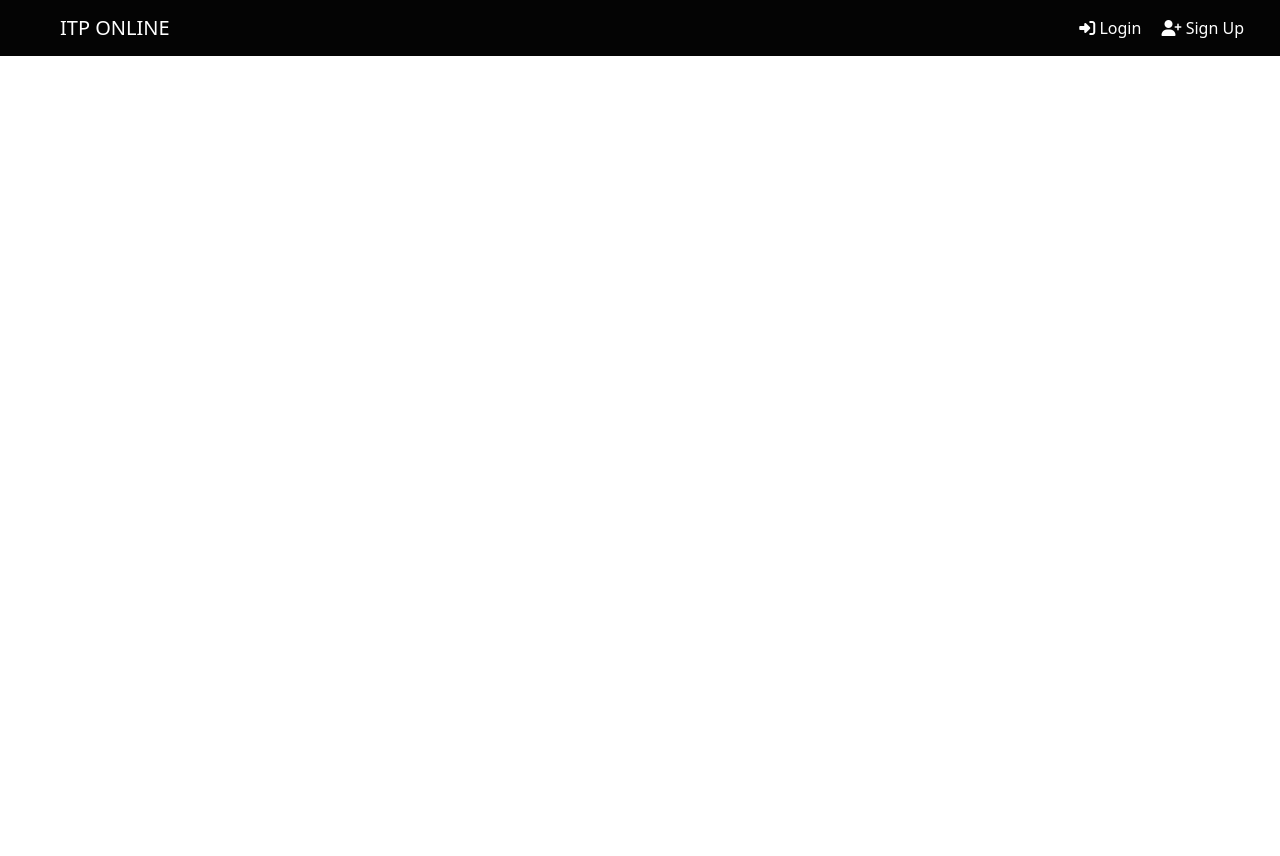
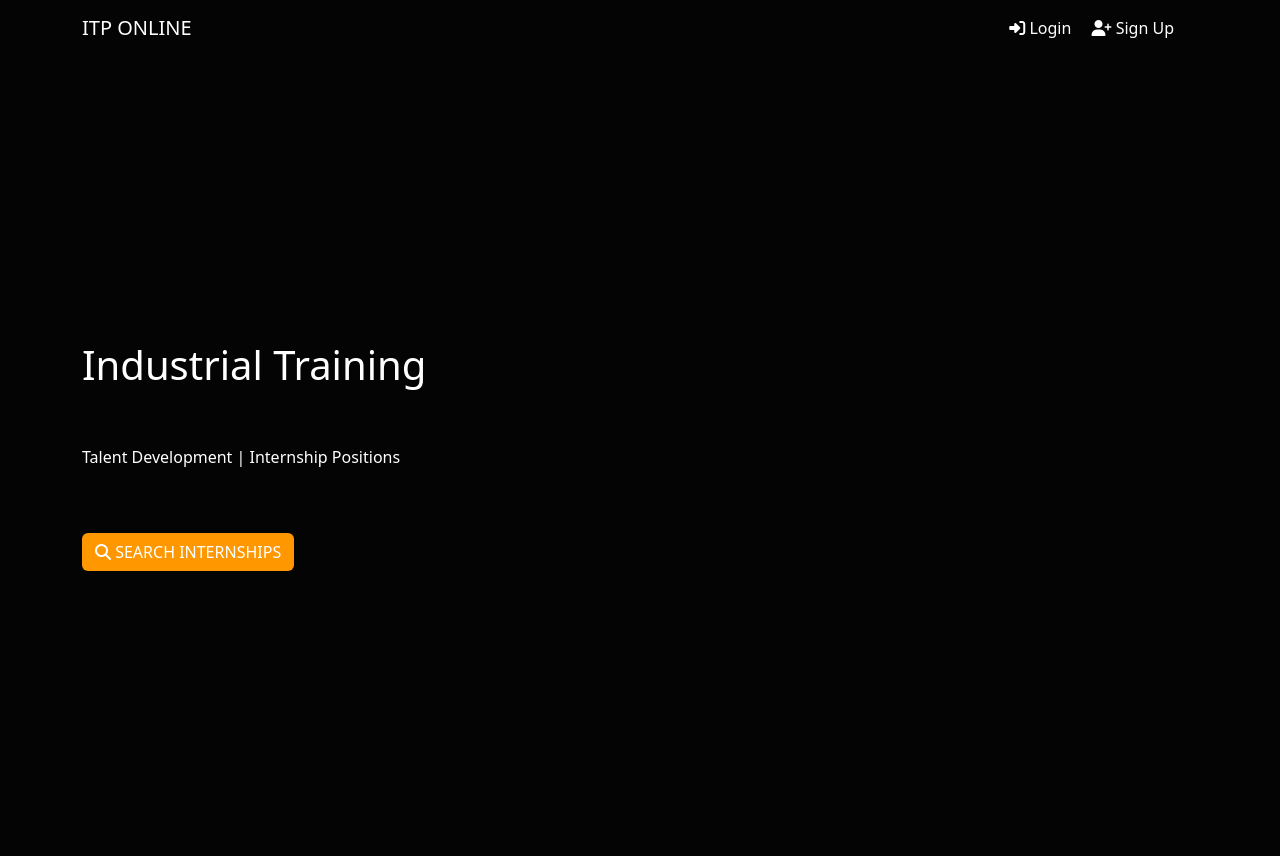
Before and after one commit to ahkang02/TARUMT-Internship-Portal, a Flask app: page / in a window 1280 px wide. Before the commit the page ends 56 px from the top, so only its background shows below. Run offline with Flask 3, Linux system fonts and the light colour scheme; some libraries are stand-ins or nearby versions.

Commit message:
Homepage

```diff
--- a/app.py
+++ b/app.py
@@ -3,4 +3,4 @@ app = Flask(__name__)
 
 @app.route('/')
 def index():
-    return render_template('base.html')
+    return render_template('index.html')
--- a/templates/base.html
+++ b/templates/base.html
@@ -24,7 +24,7 @@
   <body>
     <header style="background-color: #040404;">
       <nav class="navbar navbar-expand-lg" style="color: white;">
-        <div class="container-fluid">
+        <div class="container">
           <button
             class="navbar-toggler"
             type="button"
@@ -40,7 +40,7 @@
             class="collapse navbar-collapse justify-content-between"
             id="navbarTogglerDemo01"
           >
-            <a class="navbar-brand ps-5" href="#">ITP ONLINE</a>
+            <a class="navbar-brand" href="#">ITP ONLINE</a>
             <div class="container-fluid text-end text-decoration-none px-3">
                 <a class="text-decoration-none px-2" href="#"><i class="fa-solid fa-right-to-bracket"></i> Login</a>
                 <a class="text-decoration-none px-2" href="#"><i class="fa-solid fa-user-plus"></i> Sign Up</a>
--- /dev/null
+++ b/templates/index.html
@@ -0,0 +1,13 @@
+{% extends "base.html"%}
+{% block title %}TARUMT ITP Portal{% endblock %}
+{% block content %}
+<div class="container-fluid" style="background-color: #040404;">
+<div class="container vh-100 d-flex align-items-center justify-content-start" style="color: white;" >
+    <div class="flex-row">
+    <h1 class="">Industrial Training</h1>
+    <p class="py-5">Talent Development | Internship Positions</p>
+    <a href=""><button class="btn btn-primary" style="background-color: rgb(254,151,0); color: white; border-color: transparent;"><i class="fa-solid fa-magnifying-glass"></i> SEARCH INTERNSHIPS</button></a>
+</div>
+</div>
+</div>
+{% endblock %}
```
